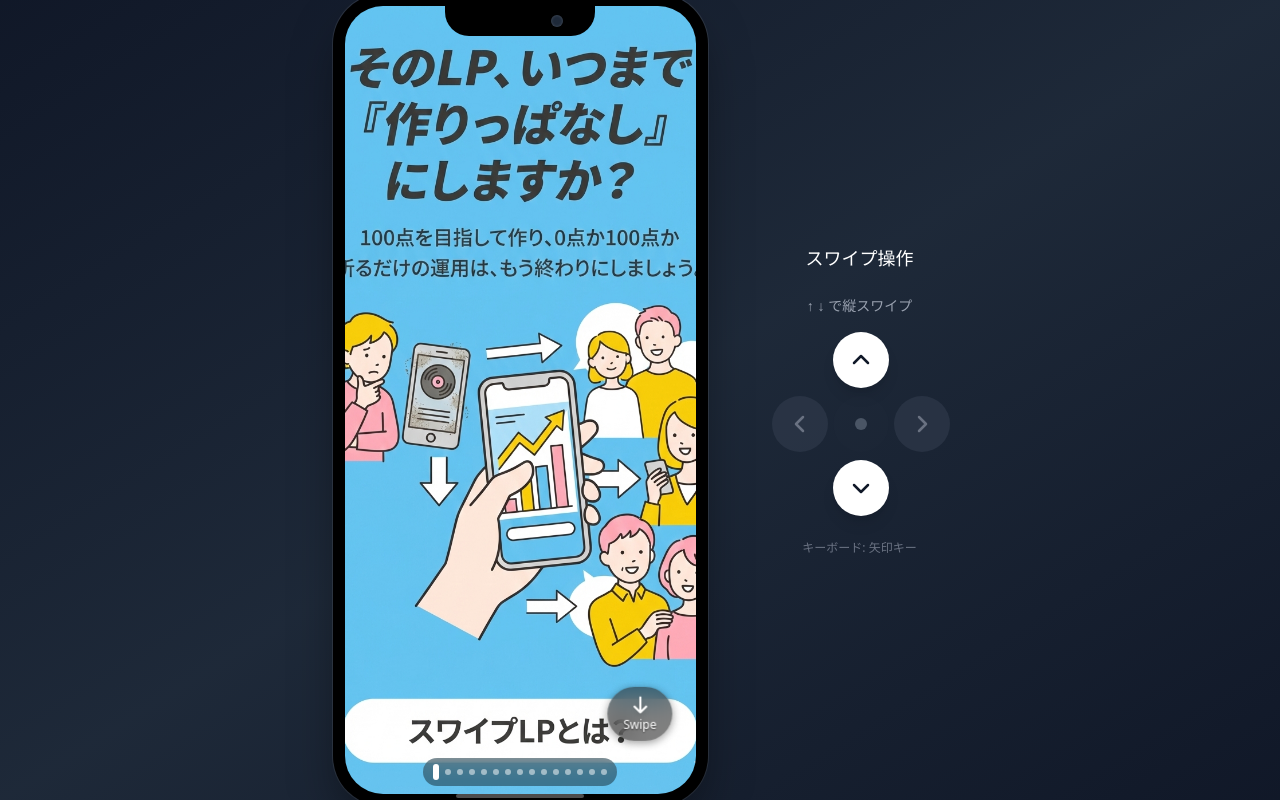
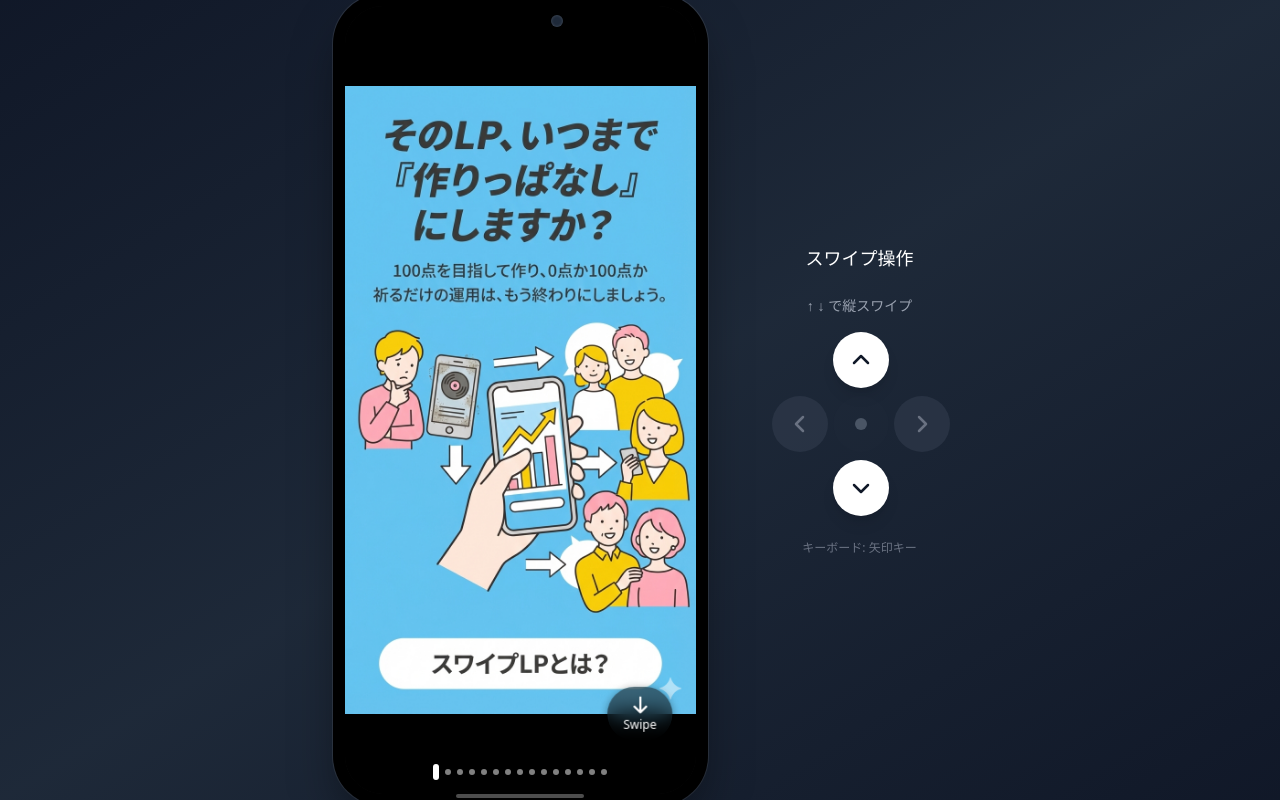
Before and after one commit to shunsuke-tnk/swipe-lp-test, a Next.js app: page / in a window 1280 px wide. Built offline with nearby package versions, Linux system fonts and the light colour scheme; no server answers; grey boxes are pictures that could not be loaded.

Commit message:
余白の調整

```diff
--- a/src/components/HorizontalSwiper.tsx
+++ b/src/components/HorizontalSwiper.tsx
@@ -310,14 +310,16 @@
               flexShrink: 0,
             }}
           >
+            <div className="relative w-full h-full">
               <Image
                 src={slide.image}
                 alt={`Slide ${slide.id}`}
                 fill
-              className="object-cover object-center"
+                className="object-contain object-center"
                 priority={index === 0}
                 draggable={false}
               />
+            </div>
           </div>
         ))}
       </div>
--- a/src/components/VerticalSwiper.tsx
+++ b/src/components/VerticalSwiper.tsx
@@ -186,13 +186,15 @@
               />
             ) : (
               <div className="relative w-full h-full" style={{ touchAction: 'pan-y' }}>
+                <div className="relative w-full h-full">
                   <Image
                     src={slide.image}
                     alt={`Slide ${slide.id}`}
                     fill
-                  className="object-cover object-center"
+                    className="object-contain object-center"
                     priority={index < 2}
                   />
+                </div>
               </div>
             )}
           </SwiperSlide>
```
Lines whose indentation alone changed are shown as unchanged.
